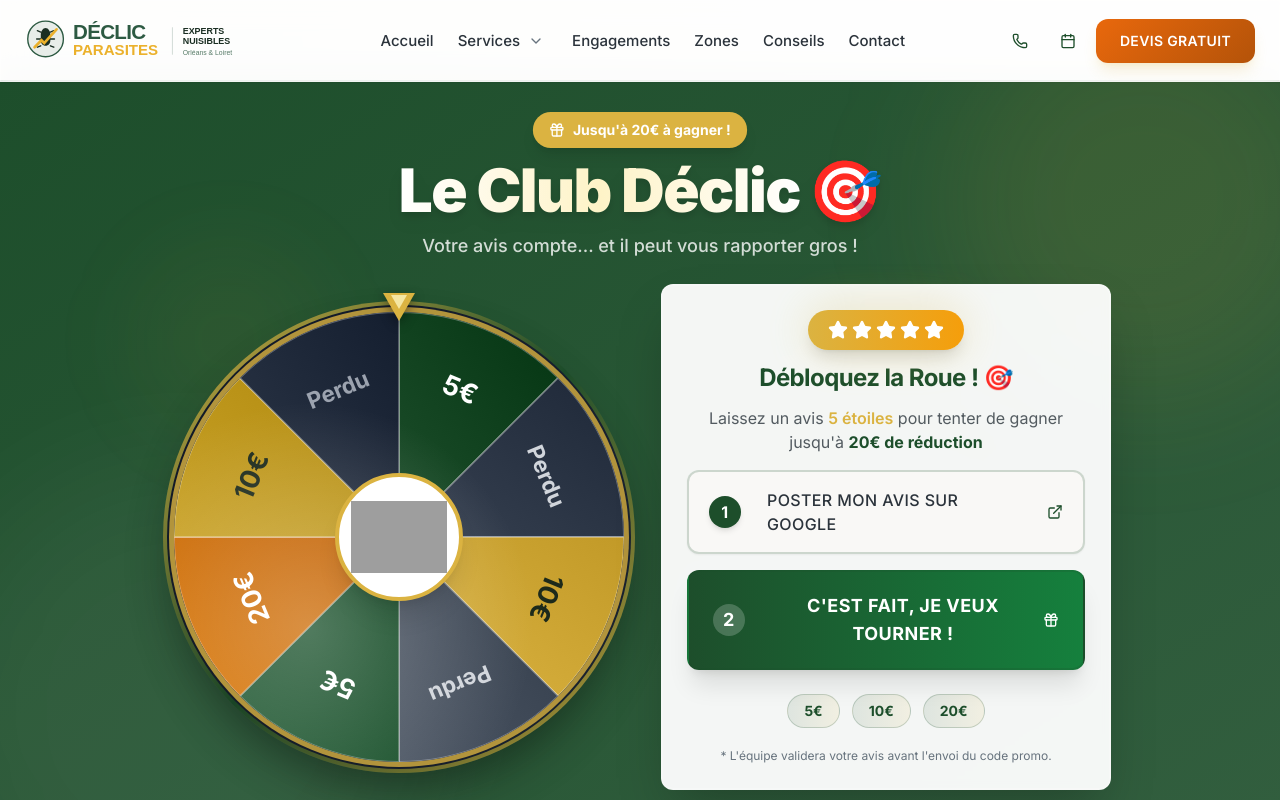
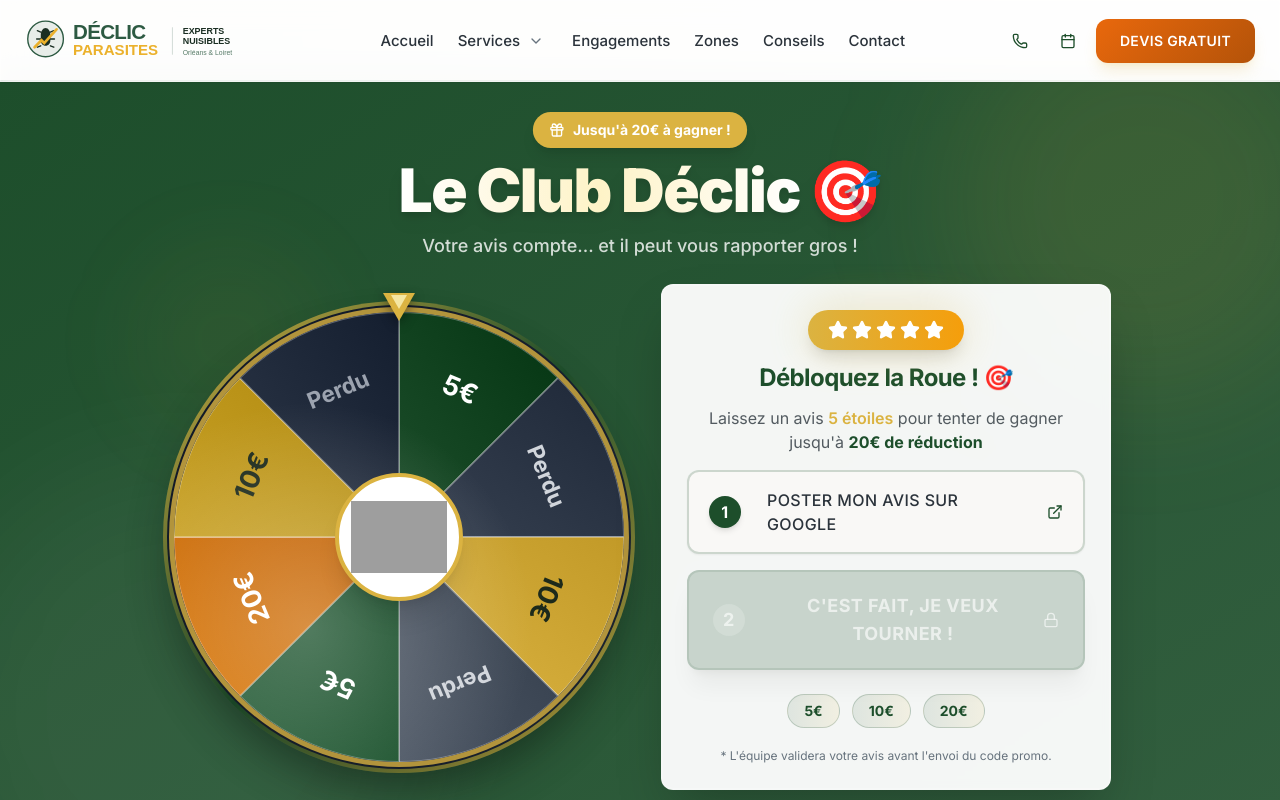
Before and after one commit to Marianoooo45/declic_parasite, a Next.js app: page /avis-clients in a window 1280 px wide. Shown: the top 800 px of the page. Built offline with nearby package versions, Linux system fonts and the light colour scheme; grey boxes are pictures that could not be loaded; a web font is replaced by a local one.

Commit message:
lock bouton roue

```diff
--- a/src/components/wheel/ReviewPrompt.tsx
+++ b/src/components/wheel/ReviewPrompt.tsx
@@ -1,4 +1,4 @@
-"use strict";
+"use client";
 
 import { Button } from "@/components/ui/button";
 import {
@@ -8,7 +8,9 @@
     CardHeader,
     CardTitle,
 } from "@/components/ui/card";
-import { ExternalLink, Gift, Star } from "lucide-react";
+import { cn } from "@/lib/utils";
+import { ExternalLink, Gift, Lock, Star } from "lucide-react";
+import { useState } from "react";
 
 interface ReviewPromptProps {
     onReviewConfirmed: () => void;
@@ -16,6 +18,12 @@
 
 export function ReviewPrompt({ onReviewConfirmed }: ReviewPromptProps) {
     const GOOGLE_REVIEW_URL = "https://g.page/r/CRjgrtuNQnoHEBM/review";
+    const [hasClickedReview, setHasClickedReview] = useState(false);
+
+    const handleReviewClick = () => {
+        window.open(GOOGLE_REVIEW_URL, "_blank");
+        setHasClickedReview(true);
+    };
 
     return (
         <Card className="w-full border-2 border-white/20 shadow-2xl bg-white/95 backdrop-blur-sm">
@@ -42,27 +50,60 @@
                 {/* Étape 1 */}
                 <Button
                     variant="outline"
-                    className="w-full h-auto py-4 text-base border-2 border-primary/20 hover:bg-primary/5 hover:border-primary group whitespace-normal text-left justify-start relative px-5 transition-all duration-300 hover:scale-[1.02]"
-                    onClick={() => window.open(GOOGLE_REVIEW_URL, "_blank")}
+                    className={cn(
+                        "w-full h-auto py-4 text-base border-2 group whitespace-normal text-left justify-start relative px-5 transition-all duration-300",
+                        hasClickedReview
+                            ? "border-green-500 bg-green-50 hover:bg-green-50"
+                            : "border-primary/20 hover:bg-primary/5 hover:border-primary hover:scale-[1.02]"
+                    )}
+                    onClick={handleReviewClick}
                 >
-                    <span className="flex-shrink-0 bg-primary text-white font-bold rounded-full w-8 h-8 flex items-center justify-center mr-4 shadow-md">
-                        1
+                    <span className={cn(
+                        "flex-shrink-0 font-bold rounded-full w-8 h-8 flex items-center justify-center mr-4 shadow-md",
+                        hasClickedReview
+                            ? "bg-green-500 text-white"
+                            : "bg-primary text-white"
+                    )}>
+                        {hasClickedReview ? "✓" : "1"}
                     </span>
-                    <span className="flex-1 font-medium text-base">Poster mon avis sur Google</span>
-                    <ExternalLink className="w-5 h-5 ml-2 text-primary group-hover:translate-x-1 transition-transform flex-shrink-0" />
+                    <span className="flex-1 font-medium text-base">
+                        {hasClickedReview ? "Avis posté ✓" : "Poster mon avis sur Google"}
+                    </span>
+                    <ExternalLink className={cn(
+                        "w-5 h-5 ml-2 transition-transform flex-shrink-0",
+                        hasClickedReview ? "text-green-500" : "text-primary group-hover:translate-x-1"
+                    )} />
                 </Button>
 
                 {/* Étape 2 */}
                 <Button
-                    className="w-full h-auto py-5 text-lg font-bold shadow-xl bg-gradient-to-r from-primary to-green-700 hover:from-primary/90 hover:to-green-600 text-white whitespace-normal transition-all duration-300 hover:scale-[1.02] active:scale-[0.98] hover:shadow-2xl border-2 border-primary/20"
-                    onClick={onReviewConfirmed}
+                    className={cn(
+                        "w-full h-auto py-5 text-lg font-bold shadow-xl whitespace-normal transition-all duration-300 border-2",
+                        hasClickedReview
+                            ? "bg-gradient-to-r from-primary to-green-700 hover:from-primary/90 hover:to-green-600 text-white hover:scale-[1.02] active:scale-[0.98] hover:shadow-2xl border-primary/20"
+                            : "bg-primary/40 text-white/70 cursor-not-allowed border-primary/30"
+                    )}
+                    onClick={hasClickedReview ? onReviewConfirmed : undefined}
+                    disabled={!hasClickedReview}
                 >
-                    <span className="flex-shrink-0 bg-white/20 text-white font-bold rounded-full w-8 h-8 flex items-center justify-center mr-4">
+                    <span className={cn(
+                        "flex-shrink-0 font-bold rounded-full w-8 h-8 flex items-center justify-center mr-4",
+                        hasClickedReview ? "bg-white/20 text-white" : "bg-white/20 text-white/70"
+                    )}>
                         2
                     </span>
                     <span className="flex-1 flex items-center justify-center gap-2">
-                        C'est fait, je veux tourner !
-                        <Gift className="w-5 h-5" />
+                        {hasClickedReview ? (
+                            <>
+                                C'est fait, je veux tourner !
+                                <Gift className="w-5 h-5" />
+                            </>
+                        ) : (
+                            <>
+                                C'est fait, je veux tourner !
+                                <Lock className="w-5 h-5" />
+                            </>
+                        )}
                     </span>
                 </Button>
 
```
